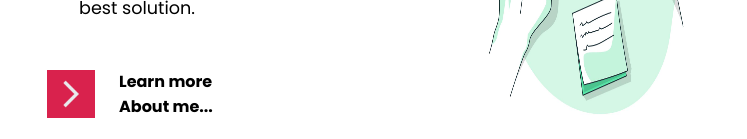
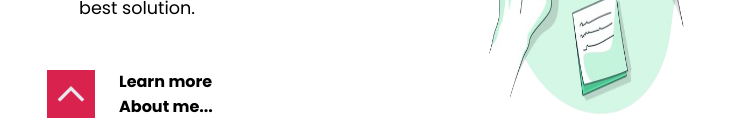
Before and after one commit to kevit-siddharth-singh/Beginner-React-Website-Design, a React (Create React App) app: page / in a window 1280 px wide. Shown: the part 2426-2565 px from the top of the page, without its empty margins (257-1004 px from the left). Built offline with nearby package versions, Linux system fonts and the light colour scheme.

Commit message:
Added Micro-Interaction

```diff
--- a/src/components/Article.css
+++ b/src/components/Article.css
@@ -57,13 +57,22 @@
 }
 
 .right-content {
-  background-color: blue;
+  /* background-color: blue */
   width: 40%;
 }
 .right-img {
   width: 100%;
   height: 100%;
+  cursor: pointer;
+  transition: 0.5s ease-in-out;
 }
+
+.right-img:hover{
+
+    filter: drop-shadow(0px 0px 80px  rgb(96, 210, 96));
+}
+
+
 .btn-container {
   margin-top: 3rem;
   background-color: transparent;
@@ -78,17 +87,18 @@
   background-color: #d9224d;
   padding: 0.5rem;
   width: 2rem;
- cursor: pointer;
+  cursor: pointer;
+  transform: rotate(-90deg);
+  transition: 0.3s;
 }
-@keyframes colorslide {
 
-        from {background-color: transparent;}
-        to {background-color: #d9224d;}
-
-
+.btn-container:hover {
+  color: white;
+  background-color: #d9224d;
+  font-size: 1.05rem;
 }
-.btn-container:hover{
-
+.btn-container:hover img {
+  transform: rotate(0deg);
   color: white;
- background-color: #d9224d;
+  background-color: transparent;
 }
```
Also changed, not shown: src/Assets/dashboard.jpg.
